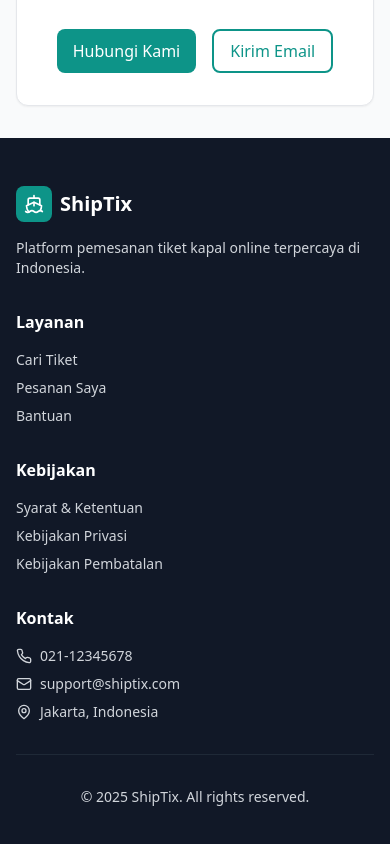
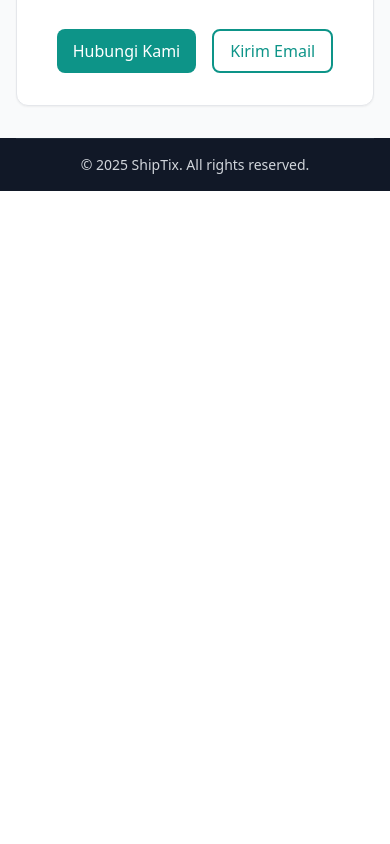
Before and after one commit to alugarabolts-coder/eticket, a React (Vite) app: page /help in a window 390 px wide. Shown: the part 2702-3546 px from the top of the page. After the commit the page ends 2893 px from the top, so only its background shows below. Built offline with nearby package versions, Linux system fonts and the light colour scheme; no server answers.

Commit message:
Updated Footer.tsx

```diff
--- a/src/components/Footer.tsx
+++ b/src/components/Footer.tsx
@@ -4,7 +4,8 @@ import { Link } from 'react-router-dom';
 export function Footer() {
   return (
     <footer className="bg-gray-900 text-gray-300">
-      <div className="max-w-7xl mx-auto px-4 sm:px-6 lg:px-8 py-12">
+      <div className="max-w-7xl mx-auto px-4 sm:px-6 lg:px-8">
+        <div className="hidden md:block py-12">
           <div className="grid grid-cols-1 md:grid-cols-4 gap-8">
             <div>
               <div className="flex items-center space-x-2 mb-4">
@@ -83,6 +84,11 @@ export function Footer() {
             <p>&copy; 2025 ShipTix. All rights reserved.</p>
           </div>
         </div>
+
+        <div className="md:hidden py-4 text-center text-sm border-t border-gray-800">
+          <p>&copy; 2025 ShipTix. All rights reserved.</p>
+        </div>
+      </div>
     </footer>
   );
 }
```
Lines whose indentation alone changed are shown as unchanged.
